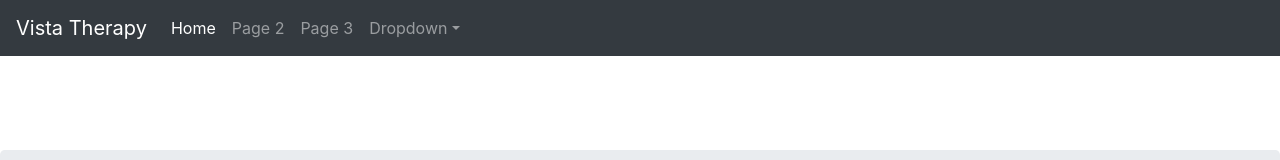
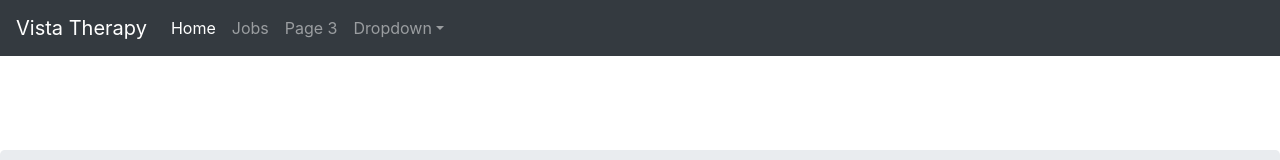
Before and after one commit to dlwebdev/vistatherapy, an Angular app: page /home in a window 1280 px wide. Shown: the top 160 px of the page. Built offline with nearby package versions, Linux system fonts and the light colour scheme.

Commit message:
Added Jobs page to navbar

```diff
--- a/src/app/components/navbar/navbar.component.html
+++ b/src/app/components/navbar/navbar.component.html
@@ -10,7 +10,7 @@
           <a class="nav-link" routerLink="/home" routerLinkActive="active">Home <span class="sr-only">(current)</span></a>
         </li>
         <li class="nav-item">
-          <a class="nav-link" routerLink="#" routerLinkActive="active">Page 2</a>
+          <a class="nav-link" routerLink="/jobs" routerLinkActive="active">Jobs</a>
         </li>
         <li class="nav-item">
             <a class="nav-link" routerLink="#" routerLinkActive="active">Page 3</a>
```
Also changed, not shown: 1 other file (tests, documents, lock files or other folders).
